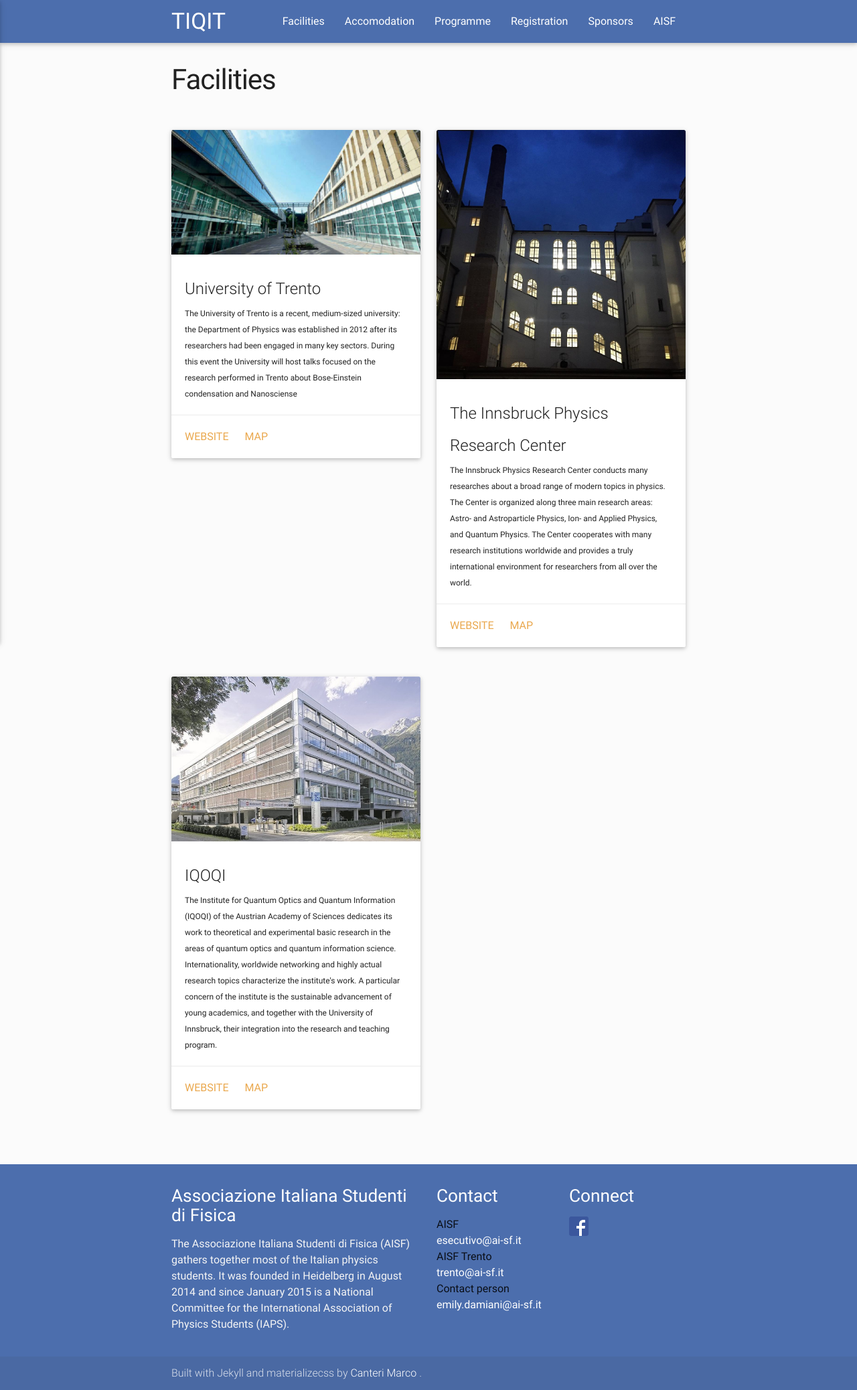
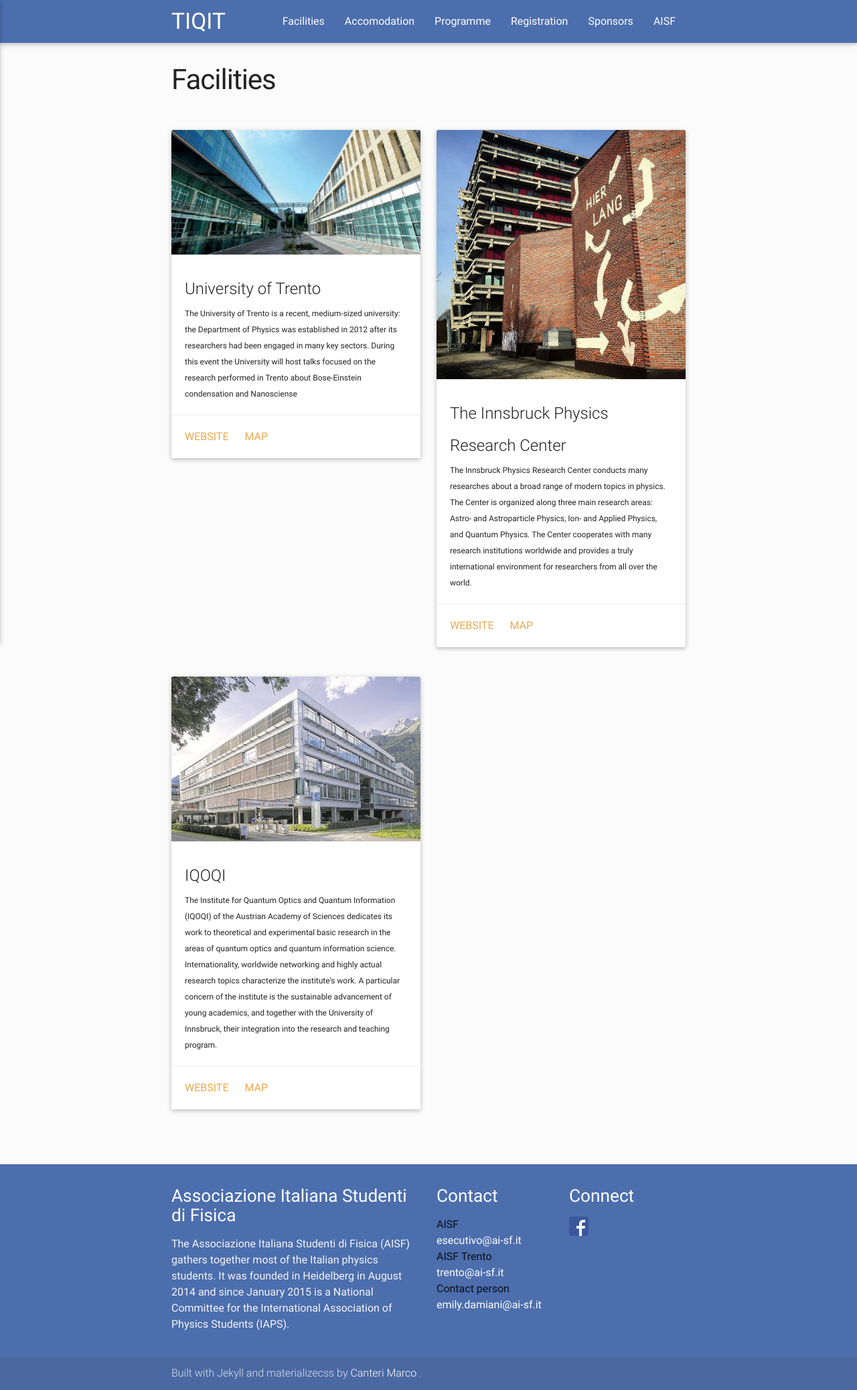
Before and after one commit to ai-sf/tiqit20, a Jekyll site: the page built from facilities.html, in a window 1280 px wide. Shown: the whole page at 67% size. Built offline with Jekyll 4.4.1, drawn with Linux system fonts in a browser that asks for light colours; nearby versions of some CDN libraries.

Commit message:
Update facilities.yml

```diff
--- a/_data/facilities.yml
+++ b/_data/facilities.yml
@@ -13,7 +13,7 @@ science:
     site: http://www.physics.unitn.it/en
     map: https://www.google.it/maps/place/Univerit%C3%A0+degli+Studi+di+Trento+-+Dipartimento+di+Fisica/@46.0656159,11.148685,17z/data=!3m1!4b1!4m5!3m4!1s0x4782769503350cd5:0xa557831d5cbc7740!8m2!3d46.0656122!4d11.1508737
 
-  - img: img/facilities/inn.jpg
+  - img: img/facilities/ipc_foto_giusta.jpg
     title: The Innsbruck Physics Research Center
     descr: "The Innsbruck Physics Research Center conducts many researches about a broad range of modern topics in physics. The Center is organized along three main research areas: Astro- and Astroparticle Physics, Ion- and Applied Physics, and Quantum Physics. The Center cooperates with many research institutions worldwide and provides a truly international environment for researchers from all over the world. "
     site: https://www.uibk.ac.at/sp-physik/
```
